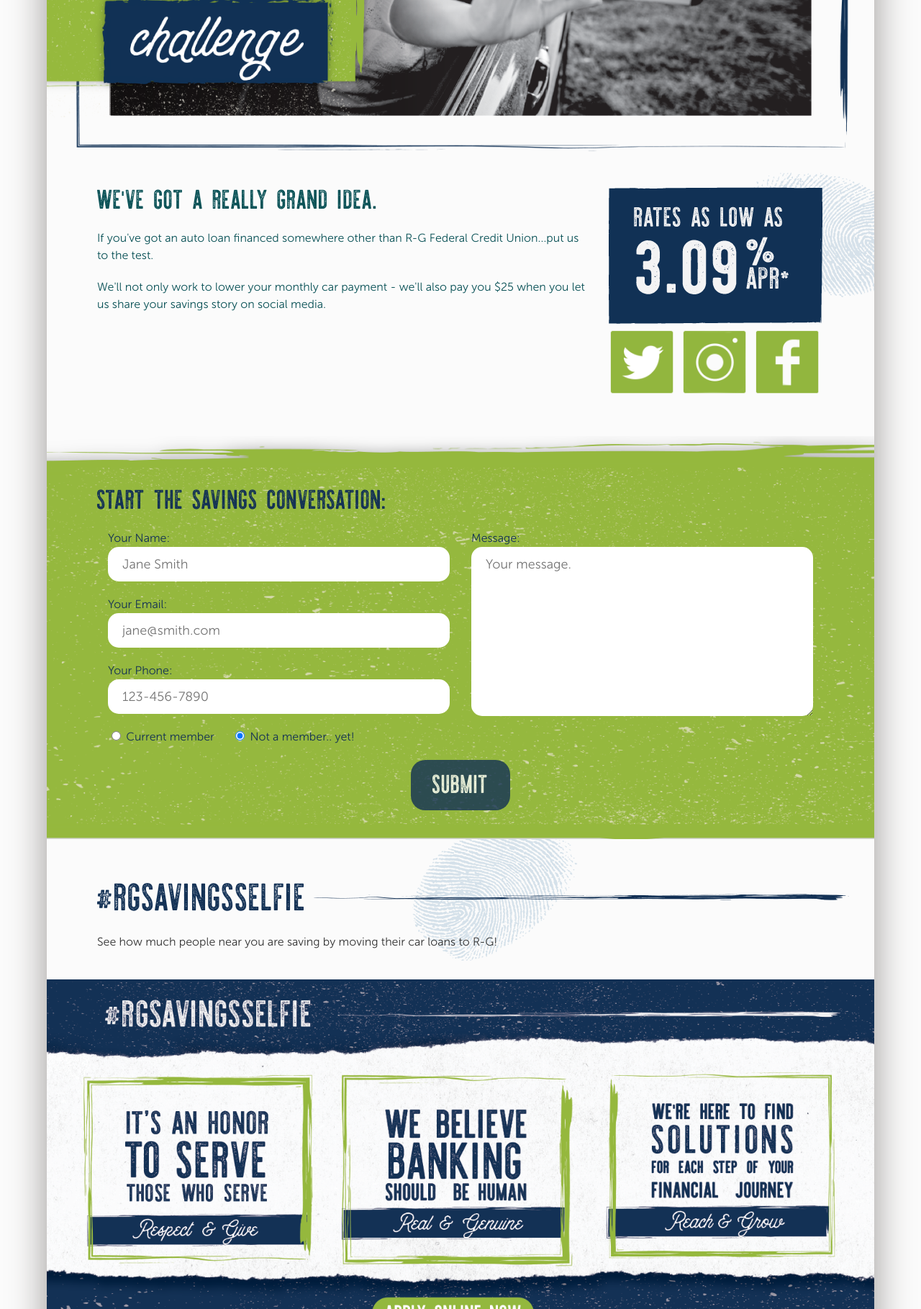
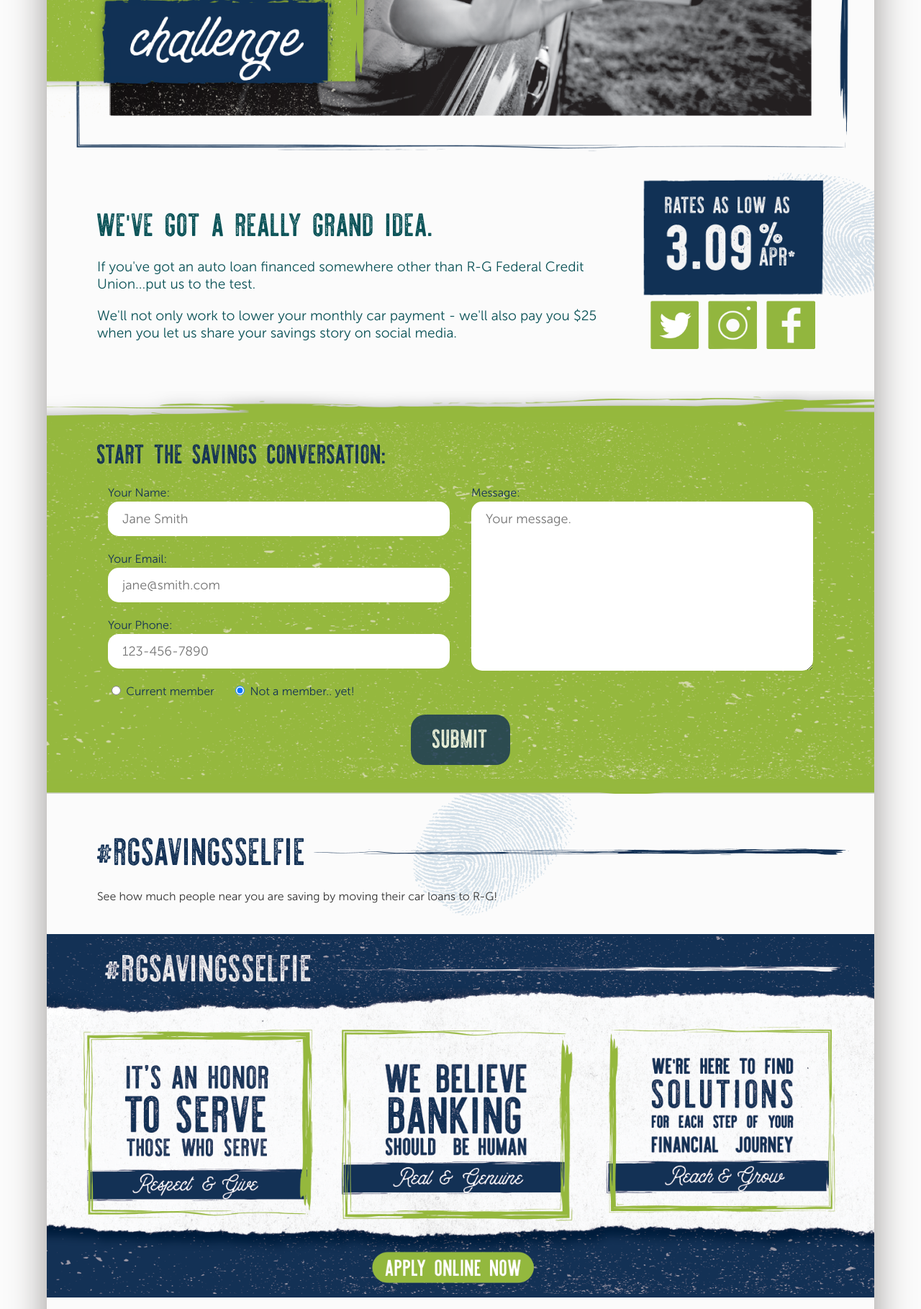
Before and after one commit to giraphcreative/rgsavingsselfie.com, a PHP site: page / in a window 1280 px wide. Shown: the part 543-2362 px from the top of the page at 72% size. Run offline with PHP 8.4, Linux system fonts and the light colour scheme; data that the repository does not hold is empty; some libraries are stand-ins or nearby versions.

Commit message:
Adjust styles on the ratebox.

```diff
--- a/css/src/main.scss
+++ b/css/src/main.scss
@@ -229,30 +229,21 @@
 	@include clearfix;
 	color: $teal-dark;
 	background: url(../img/bg-fingerprint-right.png) top right no-repeat;
+	font-size: 1.2em;
 
 	.ratebox {
 		text-align: center;
 
 		@include respond-to( 768px ) {
 			float: right;
-			max-width: 30%;
-			margin: 20px 0 10px 20px;
+			max-width: 25%;
+			margin: -20px 0 10px 20px;
 		}
 
 		.social {
 			margin: 0 1% 10px;
-			max-width: 30%;
+			max-width: 28%;
 		}
-	}
-
-	@include respond-to( 768px ) {
-		padding-top: 0;
-		padding-bottom: 20px;
-	}
-
-	@include respond-to( 1024px ) {
-		padding-top: 0;
-		padding-bottom: 30px;
 	}
 }
 
```
Also changed, not shown: css/main.css, 1 other file.
